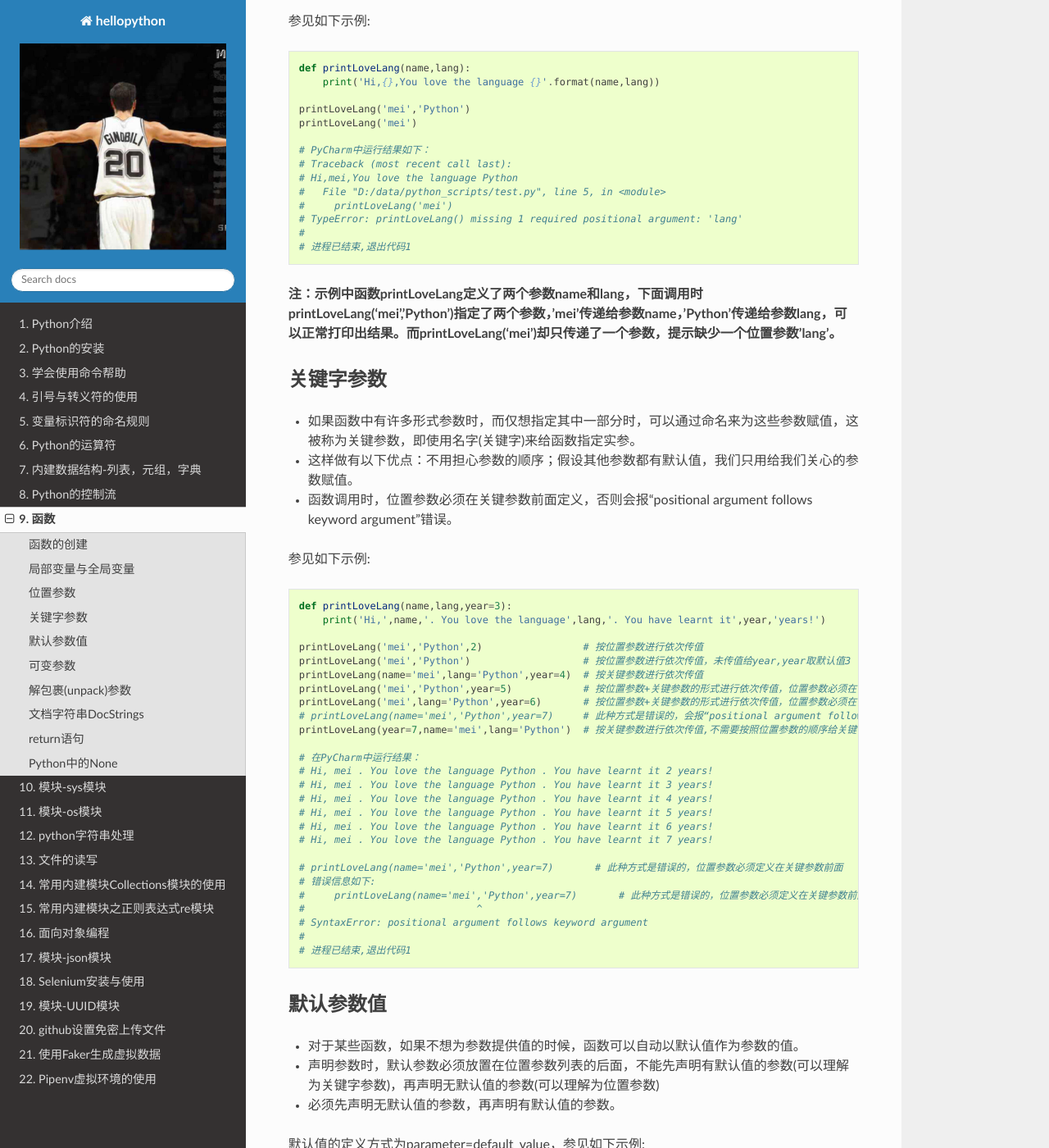
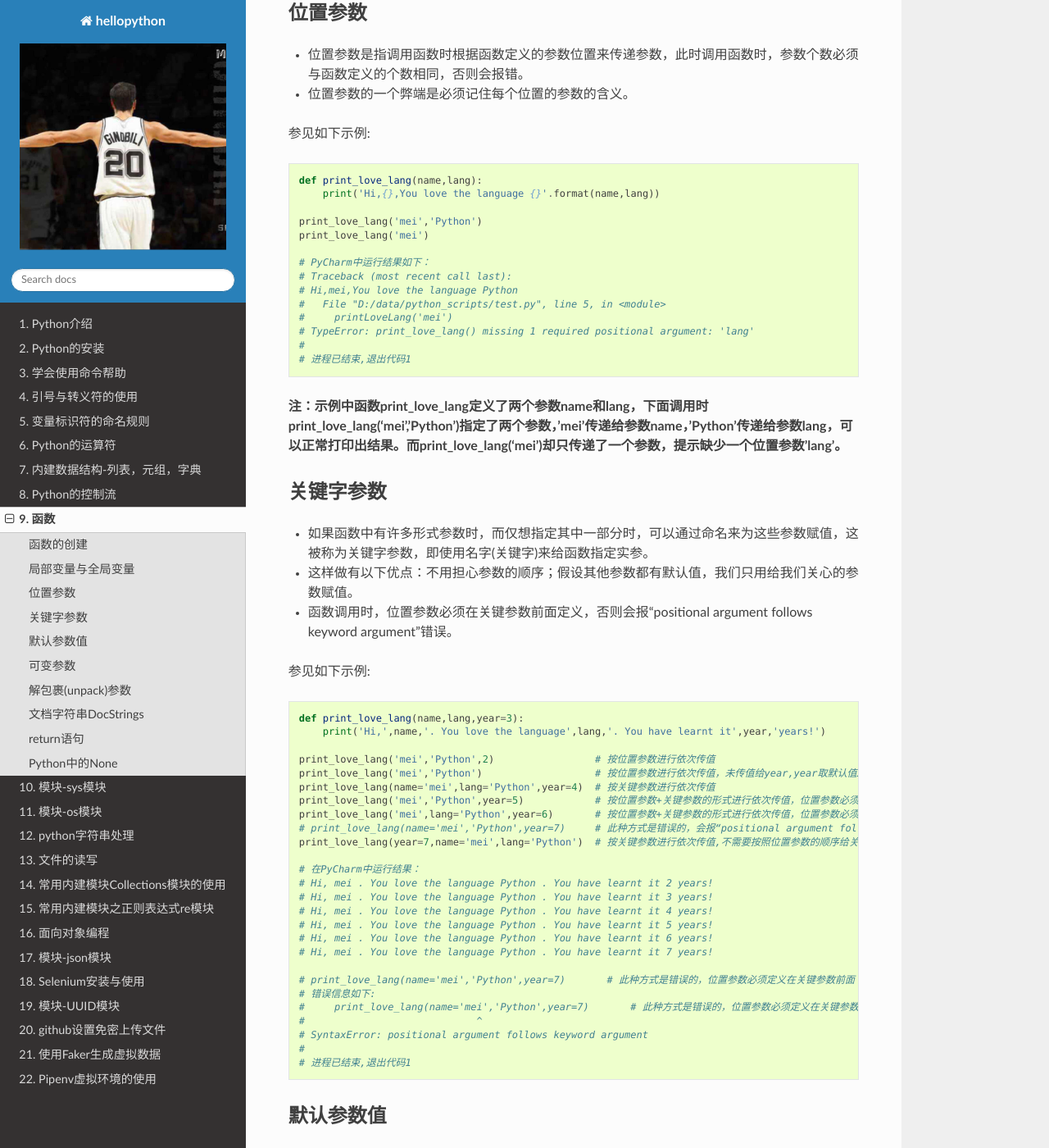
Before and after one commit to meizhaohui/hellopython, a Sphinx documentation site: the page built from source/function.rst, in a window 1280 px wide and 1400 px high, scrolled down 2795 px. Shown: the whole window at 82% size. Built offline with Sphinx 7.4.7 and the Read the Docs theme 2.0.0, drawn with Linux system fonts in a browser that asks for light colours; some of the changed text lies outside the part shown.

Commit message:
update function

```diff
--- a/source/function.rst
+++ b/source/function.rst
@@ -11,7 +11,12 @@
 ------------------
 
 - 函数是重用的程序段。允许给一个语块一个名称，然后在别的位置调用这个函数。
+- 代码复用的第一步是使用函数，它是命名的用于区分的代码段。
 - 函数通过def关键字定义。
+- 函数命名必须使用下划线_或字母开头，仅能有字母，数字和下划线,建议使用小写字母和下划线构建函数名。
+- 如果函数不显示调用return函数，那么默认会返回None。
+
+
 
 语法如下::
 
@@ -86,16 +92,16 @@
 
 **再看另外一个例子**::
 
-    def earnMoney():
-        global Money
-        Money = Money + 2000
-        print('You did good job. You earned more money! now you have $%s' % Money)
-    Money = 2000
-    print('You have $%s' % Money,'at first.',end='\n\n')
-    # print('You have ${} at first.\n'.format(Money))
-    earnMoney()
-    earnMoney()
-    earnMoney()
+    def earnmoney():
+        global MONEY
+        MONEY = MONEY + 2000
+        print('You did good job. You earned more money! now you have $%s' % MONEY)
+    MONEY = 2000
+    print('You have $%s' % MONEY,'at first.',end='\n\n')
+    # print('You have ${} at first.\n'.format(MONEY))
+    earnmoney()
+    earnmoney()
+    earnmoney()
 
     # PyCharm中运行结果如下：
     # You have $2000 at first.
@@ -104,53 +110,54 @@
     # You did good job. You earned more money! now you have $6000
     # You did good job. You earned more money! now you have $8000
 
-    # 调用了三次earnMoney()，每次都会增加$2000，最后就变成$8000了。
+    # 调用了三次earnmoney()，每次都会增加$2000，最后就变成$8000了。
 
 
 位置参数
 -----------------------
 
 - 位置参数是指调用函数时根据函数定义的参数位置来传递参数，此时调用函数时，参数个数必须与函数定义的个数相同，否则会报错。
+- 位置参数的一个弊端是必须记住每个位置的参数的含义。
 
 参见如下示例::
 
-    def printLoveLang(name,lang):
+    def print_love_lang(name,lang):
         print('Hi,{},You love the language {}'.format(name,lang))
 
-    printLoveLang('mei','Python')
-    printLoveLang('mei')
+    print_love_lang('mei','Python')
+    print_love_lang('mei')
 
     # PyCharm中运行结果如下：
     # Traceback (most recent call last):
     # Hi,mei,You love the language Python
     #   File "D:/data/python_scripts/test.py", line 5, in <module>
     #     printLoveLang('mei')
-    # TypeError: printLoveLang() missing 1 required positional argument: 'lang'
+    # TypeError: print_love_lang() missing 1 required positional argument: 'lang'
     #
     # 进程已结束,退出代码1
 
 
-**注：示例中函数printLoveLang定义了两个参数name和lang，下面调用时printLoveLang('mei','Python')指定了两个参数，'mei'传递给参数name，'Python'传递给参数lang，可以正常打印出结果。而printLoveLang('mei')却只传递了一个参数，提示缺少一个位置参数'lang'。**
+**注：示例中函数print_love_lang定义了两个参数name和lang，下面调用时print_love_lang('mei','Python')指定了两个参数，'mei'传递给参数name，'Python'传递给参数lang，可以正常打印出结果。而print_love_lang('mei')却只传递了一个参数，提示缺少一个位置参数'lang'。**
 
 关键字参数
 -----------------------
 
-- 如果函数中有许多形式参数时，而仅想指定其中一部分时，可以通过命名来为这些参数赋值，这被称为关键参数，即使用名字(关键字)来给函数指定实参。
+- 如果函数中有许多形式参数时，而仅想指定其中一部分时，可以通过命名来为这些参数赋值，这被称为关键字参数，即使用名字(关键字)来给函数指定实参。
 - 这样做有以下优点：不用担心参数的顺序；假设其他参数都有默认值，我们只用给我们关心的参数赋值。
 - 函数调用时，位置参数必须在关键参数前面定义，否则会报“positional argument follows keyword argument”错误。
 
 参见如下示例::
 
-    def printLoveLang(name,lang,year=3):
+    def print_love_lang(name,lang,year=3):
         print('Hi,',name,'. You love the language',lang,'. You have learnt it',year,'years!')
 
-    printLoveLang('mei','Python',2)                 # 按位置参数进行依次传值
-    printLoveLang('mei','Python')                   # 按位置参数进行依次传值，未传值给year,year取默认值3
-    printLoveLang(name='mei',lang='Python',year=4)  # 按关键参数进行依次传值
-    printLoveLang('mei','Python',year=5)            # 按位置参数+关键参数的形式进行依次传值，位置参数必须在关键参数前面
-    printLoveLang('mei',lang='Python',year=6)       # 按位置参数+关键参数的形式进行依次传值，位置参数必须在关键参数前面
-    # printLoveLang(name='mei','Python',year=7)     # 此种方式是错误的，会报“positional argument follows keyword argument”错误
-    printLoveLang(year=7,name='mei',lang='Python')  # 按关键参数进行依次传值,不需要按照位置参数的顺序给关键字参数传值
+    print_love_lang('mei','Python',2)                 # 按位置参数进行依次传值
+    print_love_lang('mei','Python')                   # 按位置参数进行依次传值，未传值给year,year取默认值3
+    print_love_lang(name='mei',lang='Python',year=4)  # 按关键参数进行依次传值
+    print_love_lang('mei','Python',year=5)            # 按位置参数+关键参数的形式进行依次传值，位置参数必须在关键参数前面
+    print_love_lang('mei',lang='Python',year=6)       # 按位置参数+关键参数的形式进行依次传值，位置参数必须在关键参数前面
+    # print_love_lang(name='mei','Python',year=7)     # 此种方式是错误的，会报“positional argument follows keyword argument”错误
+    print_love_lang(year=7,name='mei',lang='Python')  # 按关键参数进行依次传值,不需要按照位置参数的顺序给关键字参数传值
 
     # 在PyCharm中运行结果：
     # Hi, mei . You love the language Python . You have learnt it 2 years!
@@ -160,9 +167,9 @@
     # Hi, mei . You love the language Python . You have learnt it 6 years!
     # Hi, mei . You love the language Python . You have learnt it 7 years!
 
-    # printLoveLang(name='mei','Python',year=7)       # 此种方式是错误的，位置参数必须定义在关键参数前面
+    # print_love_lang(name='mei','Python',year=7)       # 此种方式是错误的，位置参数必须定义在关键参数前面
     # 错误信息如下:
-    #     printLoveLang(name='mei','Python',year=7)       # 此种方式是错误的，位置参数必须定义在关键参数前面。
+    #     print_love_lang(name='mei','Python',year=7)       # 此种方式是错误的，位置参数必须定义在关键参数前面。
     #                             ^
     # SyntaxError: positional argument follows keyword argument
     #
@@ -172,19 +179,20 @@
 -----------------------
 
 - 对于某些函数，如果不想为参数提供值的时候，函数可以自动以默认值作为参数的值。
-- 声明参数时，默认参数必须放置在位置参数列表的后面，不能先声明有默认值的参数(可以理解为关键字参数)，再声明无默认值的参数(可以理解为位置参数)
+- 声明参数时，默认参数必须放置在位置参数列表的后面，不能先声明有默认值的参数(可以理解为关键字参数)，再声明无默认值的参数(可以理解为位置参数)。
 - 必须先声明无默认值的参数，再声明有默认值的参数。
+- 默认参数值在函数定义时已经计算出来，而不是在程序运行时。Python程序员经常犯的一个错误是把可变的数据类型(如列表或字典)当作默认的参数值。
 
 默认值的定义方式为parameter=default_value，参见如下示例::
 
-    # 定义printMessage函数
-    def printMessage(message,times=10):
+    # 定义print_message函数
+    def print_message(message,times=10):
         print(message * times)
 
     print('打印20个*')
-    printMessage('*',20)   	# 此处给printMessage()函数正常传递两个参数
+    print_message('*',20)   	# 此处给print_message()函数正常传递两个参数
     print('打印10个#')
-    printMessage('#')		# 此处给printMessage()函数仅传递了一个参数，此时函数会将取times的默认值10，进行计算。
+    print_message('#')		# 此处给print_message()函数仅传递了一个参数，此时函数会将取times的默认值10，进行计算。
 
     # 在PyCharm中运行结果：
     # D:\ProgramFiles\Python3.6.2\python.exe D:/data/python_project/python_basic/basic_learning.py
@@ -192,6 +200,39 @@
     # ********************
     # 打印10个#
     # ##########
+
+下面示例给出了一个将可变数据类型当作默认值使用,存在的问题是：只有在第1次调用时列表是空的，第二次调用时就会存在之前调用的返回值::
+
+    In [1]: def testerr(arg,result=[]):
+        ...:     result.append(arg)
+        ...:     print(result)
+        ...:
+
+    In [2]: testerr('a')
+    ['a']
+
+    In [3]: testerr('b')
+    ['a', 'b']
+
+    In [4]: testerr('c')
+    ['a', 'b', 'c']
+
+正确的做法如下::
+
+    In [1]: def testerr(arg,result=None):
+        ...:     result=[]
+        ...:     result.append(arg)
+        ...:     print(result)
+        ...:
+
+    In [2]: testerr('a')
+    ['a']
+
+    In [3]: testerr('b')
+    ['b']
+
+    In [4]: testerr('c')
+    ['c']
 
 可变参数
 --------------------------
@@ -209,7 +250,7 @@
 
 参见如下示例::
 
-    def printLoveLang(*args, **kwargs):
+    def print_love_lang(*args, **kwargs):
         print('args:', args, 'type(args):', type(args))
         for value in args:
             print("positional argument:", value)
@@ -218,7 +259,7 @@
             print("keyword argument:\t{}:{}".format(key, kwargs[key]))
 
 
-    printLoveLang(1, 2, 3, name='mei', lang='Python')
+    print_love_lang(1, 2, 3, name='mei', lang='Python')
 
     # 运行结果如下：
     # args: (1, 2, 3) type(args): < class 'tuple'>
@@ -228,6 +269,10 @@
     # kwargs: {'name': 'mei', 'lang': 'Python'} type(kwargs): < class 'dict'>
     # keyword argument: name:mei
     # keyword argument: lang:Python
+
+
+
+
 
 解包裹(unpack)参数
 --------------------------
@@ -292,7 +337,7 @@
 
 如下所示::
 
-    def printLoveLang(name, lang, year=3):
+    def print_love_lang(name, lang, year=3):
         """
         打印你学习编辑语言的年限.
 
@@ -304,7 +349,7 @@
         print('Hi,', name, '. You love the language', lang, '. You have learn it', year, 'years!')
 
 
-    print(printLoveLang.__doc__)
+    print(print_love_lang.__doc__)
 
     # 在PyCharm中运行结果：
     #
@@ -326,12 +371,12 @@
 参见如下示例::
 
     # 指定return返回值
-    def printlovelang(name, lang, year=3):
+    def print_love_lang(name, lang, year=3):
         print('Hi,', name, '. You love the language', lang, '. You have learn it', year, 'years!')
         return 'nice'
 
 
-    result = printlovelang('mei', 'Python', 2)                 # 按位置参数进行依次传值
+    result = print_love_lang('mei', 'Python', 2)                 # 按位置参数进行依次传值
     print("return is:{}".format(result))
 
     # 运行结果如下：
@@ -339,10 +384,10 @@
     # return is:nice
 
     # 不指定return返回值
-    def printlovelang(name, lang, year=3):
+    def print_love_lang(name, lang, year=3):
         print('Hi,', name, '. You love the language', lang, '. You have learn it', year, 'years!')
 
-    result = printlovelang('mei', 'Python', 2)                 # 按位置参数进行依次传值
+    result = print_love_lang('mei', 'Python', 2)                 # 按位置参数进行依次传值
     print("return is:{}".format(result))
 
     # 运行结果如下：
```
Also changed, not shown: other parts of source/function.rst (+36 -35 lines).
